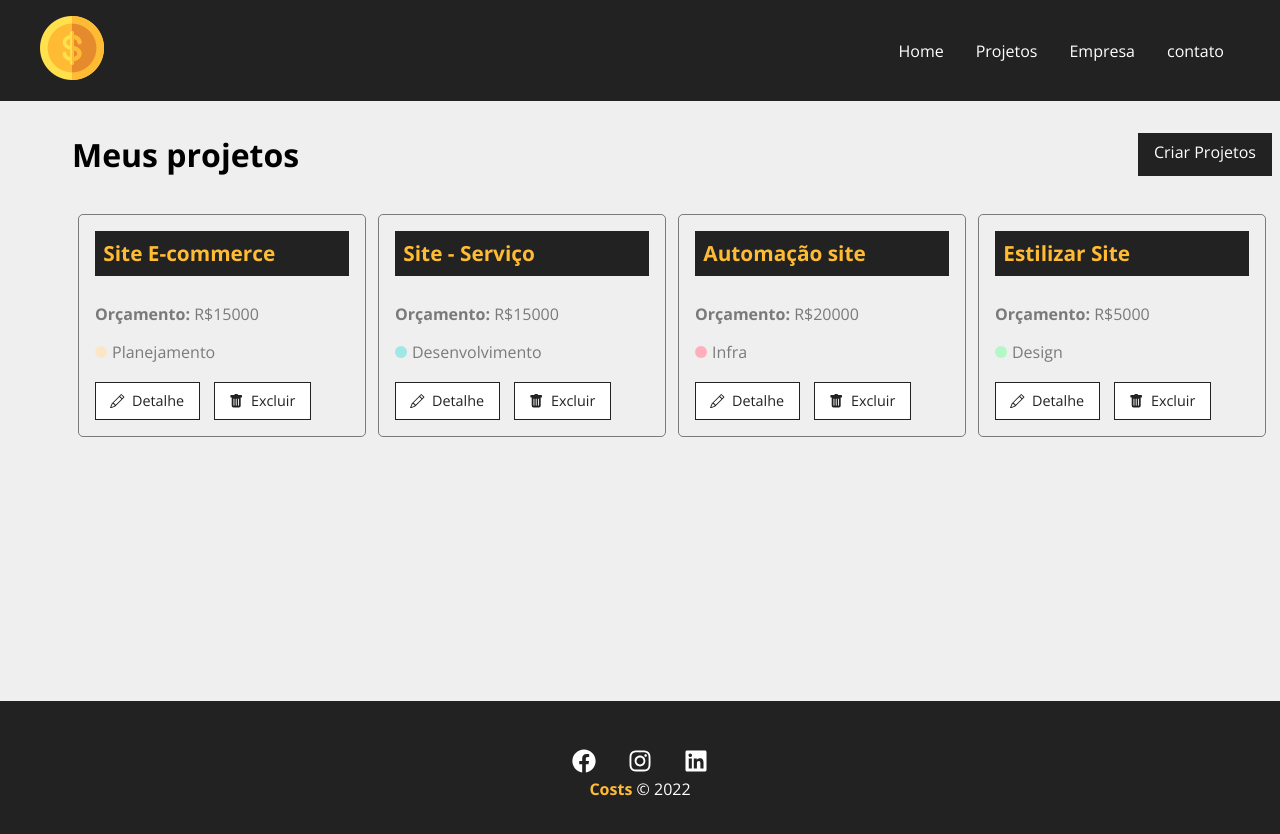
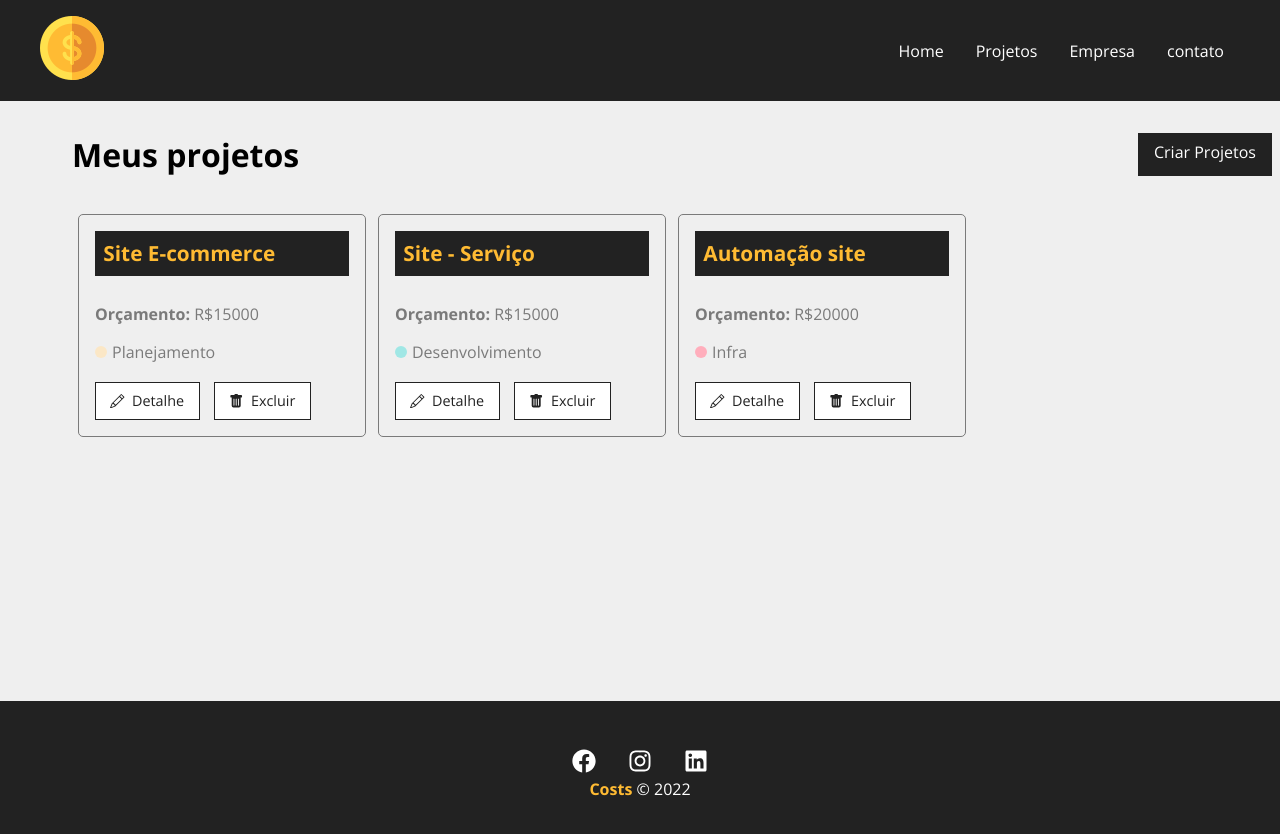
Before and after one commit to joellaranjeira/costs, a React (Create React App) app: page /projetos in a window 1280 px wide. Shown: the top 834 px of the page. Built offline with nearby package versions, Linux system fonts and the light colour scheme; data requests are answered from the project's data file.

Commit message:
ajuste formatação

```diff
--- a/db.json
+++ b/db.json
@@ -32,17 +32,6 @@
       "cost": 0,
       "services": [],
       "id": 3
-    },
-    {
-      "name": "Estilizar Site",
-      "budget": "5000",
-      "category": {
-        "id": "3",
-        "name": "Design"
-      },
-      "cost": 0,
-      "services": [],
-      "id": 4
     }
   ],
   "categories": [
--- a/src/components/layout/Footer.js
+++ b/src/components/layout/Footer.js
@@ -15,7 +15,7 @@ function Footer (){
                 </li>
             </ul>
             <p className={styles.copy_right}>
-            <span>Costs</span> &copy; 2022
+                 <span>Costs</span> &copy; 2022
             </p>
         </footer>
     )
--- a/src/components/layout/Message.js
+++ b/src/components/layout/Message.js
@@ -3,25 +3,19 @@ import { useState, useEffect } from "react"
 import styles from './Message.module.css'
 
 function Message({ type, msg }) {
-
     const [visible, setVisible] = useState(false)
-
     useEffect(() => {
         if (!msg) {
             setVisible(false)
             return
         }
-
         setVisible(true)
 
         const timer = setTimeout(() => {
             setVisible(false)
         }, 3000)
-
         return () => clearTimeout(timer)
-
     }, [msg])
-
     return (
         <>
             {visible && (
--- a/src/components/layout/Navbar.js
+++ b/src/components/layout/Navbar.js
@@ -1,13 +1,12 @@
 import { Link } from "react-router-dom"
-import Container from "./Container"
 
 import styles from './Navbar.module.css'
+import Container from "./Container"
 import logo from '../../img/costs_logo.png'
 
 function Navbar() {
   return (
     <nav className={styles.navbar}>
-
       <Container>
         <Link to="/">
           <img src={logo} alt="costs" />
@@ -16,7 +15,6 @@ function Navbar() {
           <li className={styles.item}>
             <Link to="/">Home</Link>
           </li>
-
           <li className={styles.item}>
             <Link to="/projetos">Projetos</Link>
           </li>
@@ -30,7 +28,6 @@ function Navbar() {
       </Container>
     </nav>
   )
-
 }
 
 export default Navbar
--- a/src/components/pages/NewProjects.js
+++ b/src/components/pages/NewProjects.js
@@ -7,10 +7,9 @@ function NewProjects() {
     const history = useNavigate()
 
     function createPost(project) {
-        //inicializando
+
         project.cost = 0
         project.services = []
-
 
         fetch('http://localhost:5000/projects', {
             method: 'POST',
@@ -36,7 +35,6 @@ function NewProjects() {
         </div>
 
     )
-
 }
 
 export default NewProjects
--- a/src/components/pages/Project.js
+++ b/src/components/pages/Project.js
@@ -12,8 +12,6 @@ function Project() {
 
     useEffect(() => {
         setTimeout(() => {
-
-
             fetch(`http://localhost:5000/projects/${id}`, {
                 method: 'GET',
                 Headers: {
@@ -25,13 +23,11 @@ function Project() {
                 })
                 .catch((err) => console.log(err))
         }, 300)
-
     }, [id])
 
     function toggleProjectForm() {
         setShowProjectForm(!showProjectForm)
     }
-
     return (
         <>{project.name ? (
             <div className={styles.project_details}>
@@ -61,7 +57,6 @@ function Project() {
                     </div>
                 </Container>
             </div>
-
         ) : (
             <Loading />
         )
--- a/src/components/project/ProjectCard.module.css
+++ b/src/components/project/ProjectCard.module.css
@@ -14,7 +14,6 @@
     font-size: 1.3em;
 }
 
-
 .project_card p {
     color: #7a7a7a;
     margin-bottom: 1em;
@@ -23,13 +22,11 @@
 .project_card p span {
     display: center;
     font-weight: bold;
-
 }
 
 .category_text {
     display: flex;
     align-items: center;
-
 }
 
 .category_text span{
@@ -78,7 +75,6 @@
     align-items: center;
     justify-content: center;
     transition: .5s;
-
 }
 
 .project_card_actions svg{
```
Also changed, not shown: src/components/pages/Projects.js (+2 -13 lines), src/components/project/ProjectCard.js (+1 -6 lines), src/components/project/ProjectsForm.js (+2 -10 lines).
